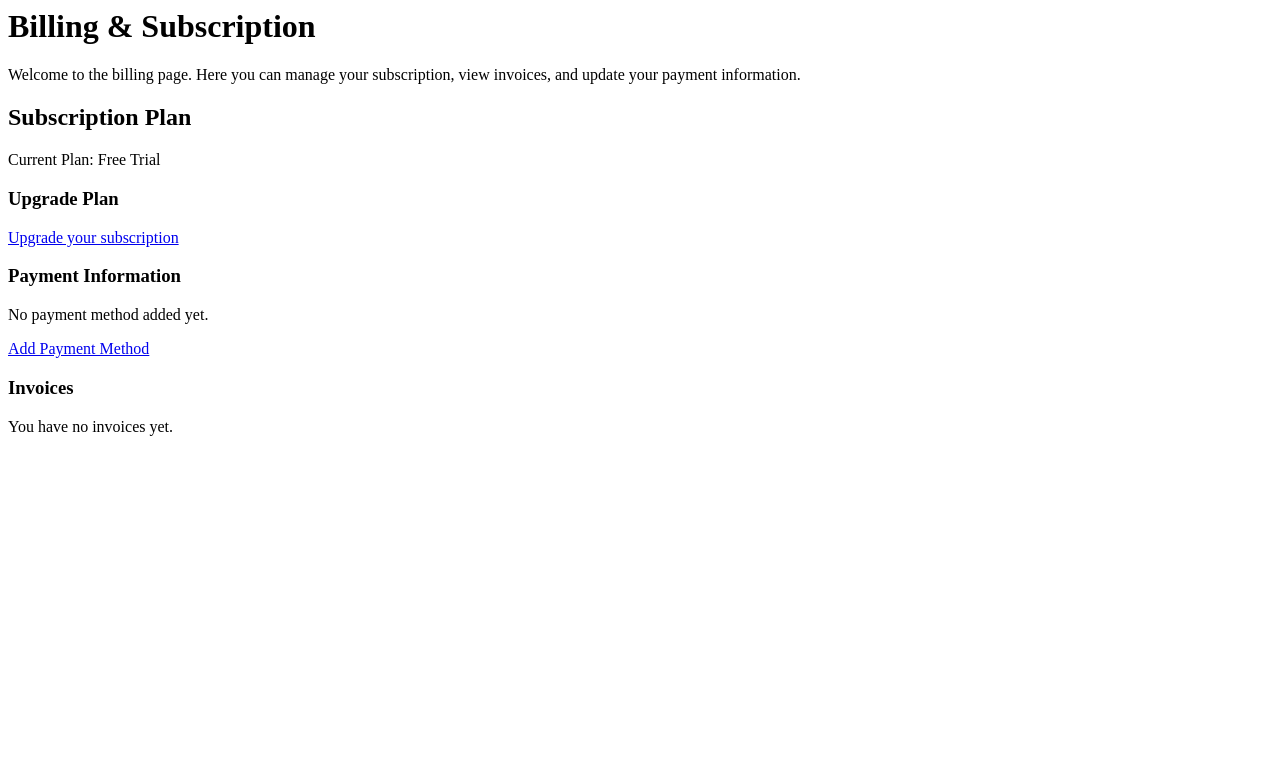
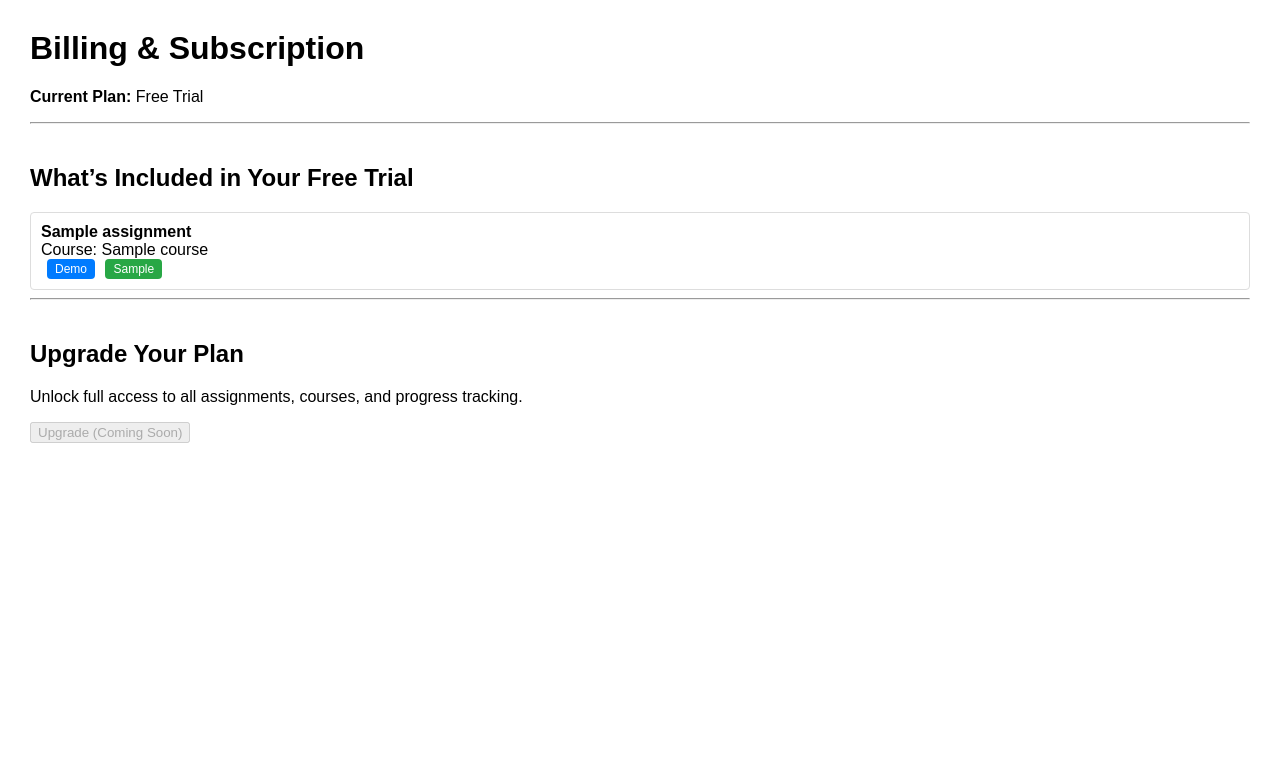
Before and after one commit to candyaa1/NovaeClass, a Django app: page /billing/ in a window 1280 px wide. Shown: the top 783 px of the page. Run offline with Django 5.2, Linux system fonts and the light colour scheme; a user stored in the database is signed in; tables that the repository leaves empty hold one stand-in row (values such as "Sample post").

Commit message:
Update billing.html

```diff
--- a/novae_app/templates/billing.html
+++ b/novae_app/templates/billing.html
@@ -1,40 +1,68 @@
-{% block content %}
+<!DOCTYPE html>
+<html>
+<head>
+    <title>Billing & Subscription</title>
+    <style>
+        body {
+            font-family: Arial, sans-serif;
+            margin: 30px;
+        }
+        h2 {
+            margin-top: 40px;
+        }
+        .assignment {
+            padding: 10px;
+            margin-bottom: 8px;
+            border: 1px solid #ddd;
+            border-radius: 4px;
+        }
+        .badge {
+            display: inline-block;
+            padding: 3px 8px;
+            font-size: 12px;
+            border-radius: 4px;
+            margin-left: 6px;
+            color: white;
+        }
+        .demo { background-color: #007bff; }
+        .sample { background-color: #28a745; }
+    </style>
+</head>
+
+<body>
+
 <h1>Billing & Subscription</h1>
-<p>Welcome to the billing page. Here you can manage your subscription, view invoices, and update your payment information.</p>
 
-<h2>Subscription Plan</h2>
-<p>Current Plan: {{ billing_profile.plan|default:"Free Trial" }}</p>
+<p><strong>Current Plan:</strong> {{ current_plan }}</p>
 
-{% if billing_profile.plan == "free_trial" %}
-<h3>Free Trial Items</h3>
-<ul>
-    {% for item in free_trial_items %}
-        <li>{{ item.name }}</li>
-    {% empty %}
-        <li>No free trial items available.</li>
+<hr>
+
+<h2>What’s Included in Your Free Trial</h2>
+
+{% if free_trial_assignments %}
+    {% for assignment in free_trial_assignments %}
+        <div class="assignment">
+            <strong>{{ assignment.title }}</strong><br>
+            Course: {{ assignment.course.title }}<br>
+
+            {% if assignment.is_demo %}
+                <span class="badge demo">Demo</span>
+            {% endif %}
+
+            {% if assignment.is_sample %}
+                <span class="badge sample">Sample</span>
+            {% endif %}
+        </div>
     {% endfor %}
-</ul>
+{% else %}
+    <p>No free trial content available yet.</p>
 {% endif %}
 
-<h3>Upgrade Plan</h3>
-<p><a href="#">Upgrade your subscription</a></p>
+<hr>
 
-<h3>Payment Information</h3>
-{% if billing_profile.payment_method %}
-    <p>{{ billing_profile.payment_method }}</p>
-{% else %}
-    <p>No payment method added yet.</p>
-    <a href="#">Add Payment Method</a>
-{% endif %}
+<h2>Upgrade Your Plan</h2>
+<p>Unlock full access to all assignments, courses, and progress tracking.</p>
+<button disabled>Upgrade (Coming Soon)</button>
 
-<h3>Invoices</h3>
-{% if billing_profile.invoices.exists %}
-    <ul>
-        {% for invoice in billing_profile.invoices.all %}
-            <li>{{ invoice.date }} - ${{ invoice.amount }}</li>
-        {% endfor %}
-    </ul>
-{% else %}
-    <p>You have no invoices yet.</p>
-{% endif %}
-{% endblock %}
+</body>
+</html>
```
